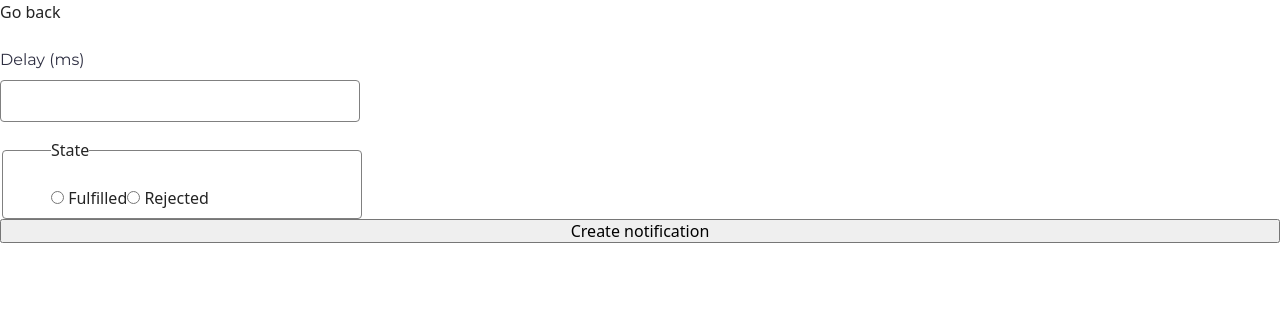
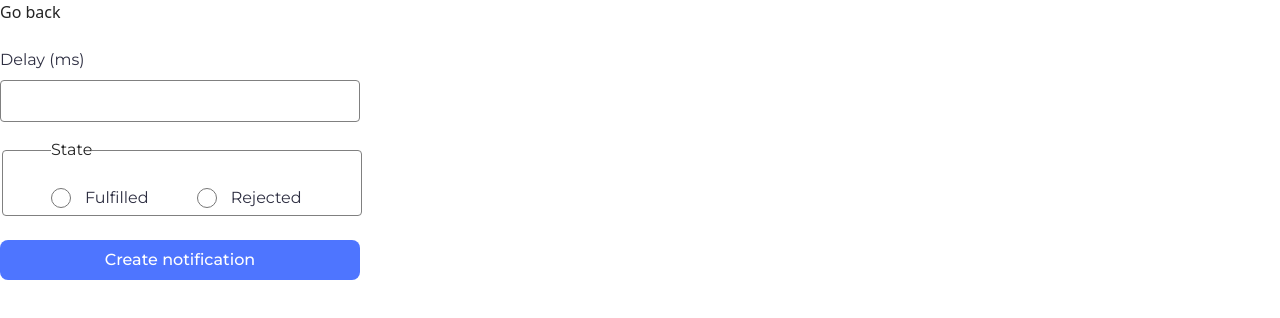
Before and after one commit to kulakaa073/goit-js-hw-10, a website built with Vite: page src/2-snackbar.html in a window 1280 px wide. Built offline with nearby package versions, Linux system fonts and the light colour scheme.

Commit message:
finished styles
mostly, need to play around making custom input buttons

```diff
--- a/src/css/2-snackbar.css
+++ b/src/css/2-snackbar.css
@@ -24,15 +24,77 @@ input[name='delay'] {
   font-size: 16px;
   line-height: 1.5;
   letter-spacing: 4%;
+  color: #2e2f42;
   padding: 8px 16px;
   margin-bottom: 16px;
+  outline: none;
+  box-shadow: none;
+}
+
+input[name='delay']:hover {
+  border: 1px solid #000000;
+}
+
+input[name='delay']:active,
+input[name='delay']:focus {
+  border: 1px solid #4e75ff;
 }
 
 fieldset {
-  max-width: 360px;
+  width: 360px;
+  height: 78px;
   border: 1px solid #808080;
   border-radius: 4px;
   padding: 24px 48px 8px;
   display: flex;
   align-items: center;
+  gap: 48px;
+  margin-bottom: 24px;
+  font-family: Montserrat;
+  font-weight: 400;
+  font-size: 16px;
+  line-height: 24px;
+  letter-spacing: 4%;
 }
+
+fieldset:hover {
+  border: 1px solid #000000;
+}
+
+fieldset label {
+  font-family: Montserrat;
+  font-weight: 400;
+  font-size: 16px;
+  line-height: 1.5;
+  letter-spacing: 0px;
+  color: #2e2f42;
+  margin: 0;
+  display: flex;
+  align-items: center;
+  gap: 14px;
+}
+
+fieldset input[type='radio'] {
+  width: 20px;
+  height: 20px;
+}
+
+button[type='submit'] {
+  width: 360px;
+  height: 40px;
+  padding: 8px 16px;
+  background-color: #4e75ff;
+  font-family: Montserrat;
+  font-weight: 500;
+  font-size: 16px;
+  line-height: 24px;
+  letter-spacing: 4%;
+  color: #ffffff;
+  border: none;
+  border-radius: 8px;
+  outline: none;
+}
+
+button[type='submit']:hover {
+  background-color: #6c8cff;
+}
--- a/src/css/reset.css
+++ b/src/css/reset.css
@@ -33,14 +33,12 @@ img {
   height: auto;
 }
 
-/* Chrome, Safari, Edge, Opera */
-input::-webkit-outer-spin-button,
-input::-webkit-inner-spin-button {
+input[type='number'] {
+  -webkit-appearance: textfield;
+  -moz-appearance: textfield;
+  appearance: textfield;
+}
+input[type='number']::-webkit-inner-spin-button,
+input[type='number']::-webkit-outer-spin-button {
   -webkit-appearance: none;
-  margin: 0;
 }
-
-/* Firefox */
-input[type='number'] {
-  -moz-appearance: textfield;
-}
```
